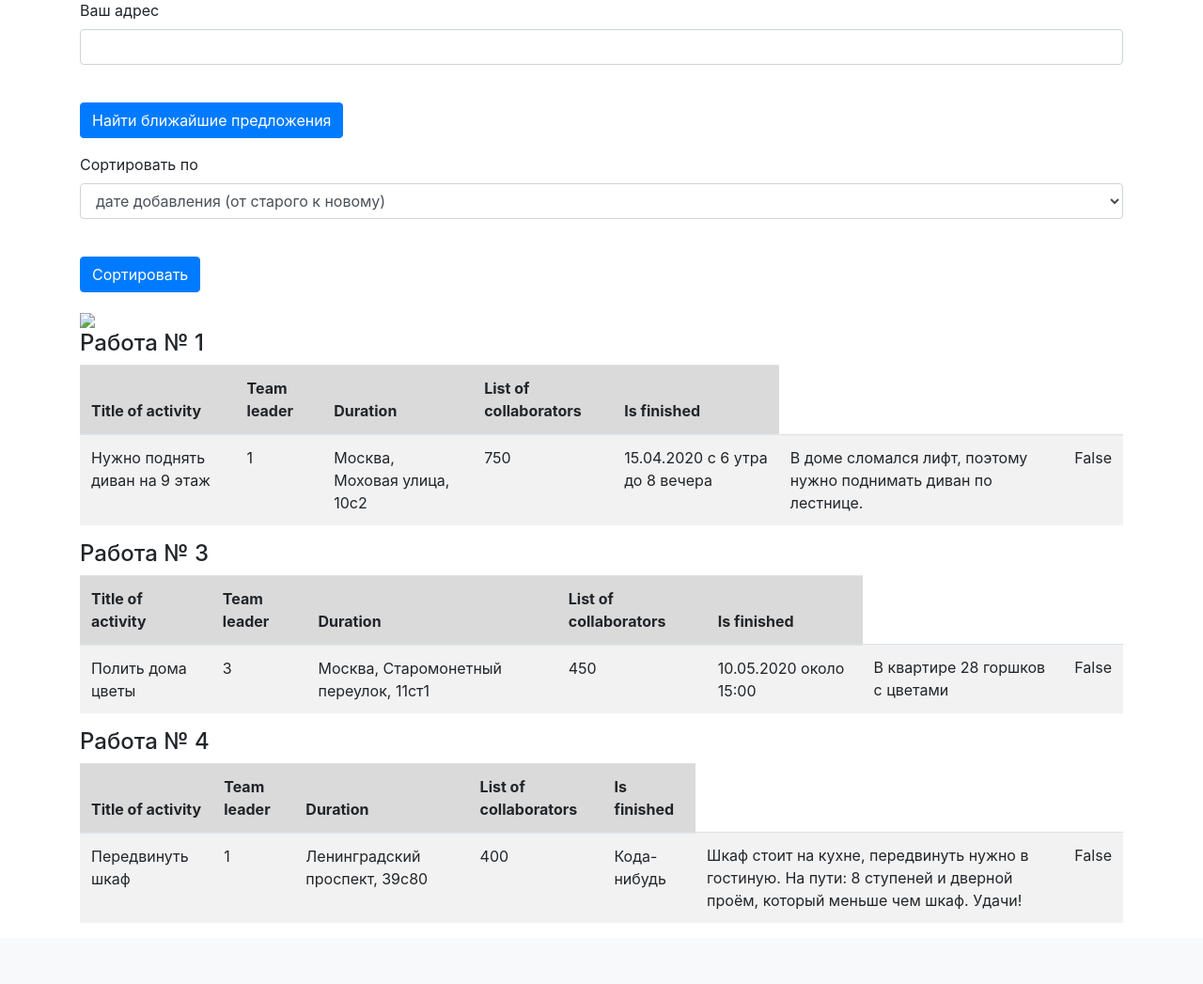
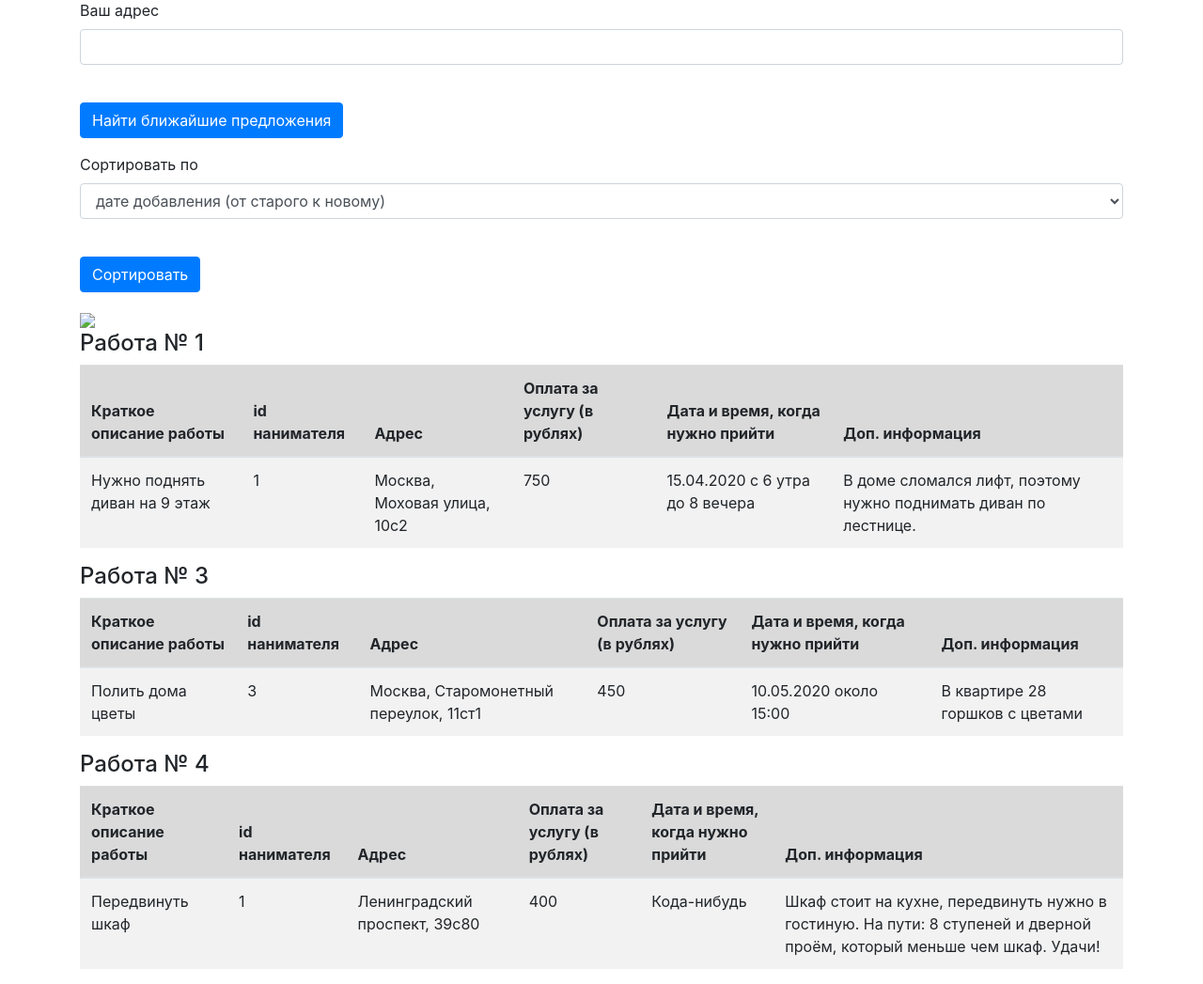
Before and after one commit to tsemkaloalena/web_project, a Flask app: page / in a window 1280 px wide. Shown: the part 119-1166 px from the top of the page at 94% size. Before the commit the page ends 1087 px from the top, so only its background shows below. Run offline with Flask 2, Linux system fonts and the light colour scheme; data comes from the database, SQL or seed files in the repository; data that the repository does not hold is empty; some libraries are stand-ins or nearby versions.

Commit message:
commit 3

```diff
--- a/data/jobs.py
+++ b/data/jobs.py
@@ -30,7 +30,7 @@ class JobsForm(FlaskForm):
     salary = IntegerField("Оплата за услугу (в рублях)", validators=[DataRequired()])
     address = TextAreaField("Адрес", validators=[DataRequired()])
     info = TextAreaField("Доп. информация")
-    coords = TextAreaField("Доп. информация")
+    coords = TextAreaField("Координаты")
     date = TextAreaField("Дата и время, когда нужно прийти", validators=[DataRequired()])
     is_finished = BooleanField("Выполнена ли работа?")
     submit = SubmitField('Готово')
--- a/data/jobs_api.py
+++ b/data/jobs_api.py
@@ -6,6 +6,7 @@ from flask_restful import abort
 from werkzeug.utils import redirect
 
 from data import db_session
+from data.users import User
 from data.jobs import Jobs, JobsForm, AddressJob
 from data.show_map import show, sort_address_jobs, sort_salary_jobs, sort_date_jobs
 
@@ -33,7 +34,8 @@ def index():
                 jobs = sort_date_jobs('down')
     if jobs is None:
         jobs = session.query(Jobs).all()
-    return render_template("index.html", jobs=jobs, image=image, form=form)
+    users = session.query(User).all()
+    return render_template("index.html", jobs=jobs, users=users, image=image, form=form)
 
 
 @blueprint.route("/myjobs")
--- a/templates/index.html
+++ b/templates/index.html
@@ -34,14 +34,18 @@
 {% for item in jobs%}
 {% if item.is_finished == False %}
 <h4>Работа № {{ item.id }}</h4>
+
+
 <table class="table table-striped">
     <thead>
     <tr class="table-active">
-        <th scope="col">Title of activity</th>
-        <th scope="col">Team leader</th>
-        <th scope="col">Duration</th>
-        <th scope="col">List of collaborators</th>
-        <th scope="col">Is finished</th>
+        <th scope="col">Краткое описание работы</th>
+        <th scope="col">id нанимателя</th>
+        <th scope="col">Адрес</th>
+        <th scope="col">Оплата за услугу (в рублях)</th>
+        <th scope="col">Дата и время, когда нужно прийти</th>
+        <th scope="col">Доп. информация</th>
+
     </tr>
     </thead>
     <tbody>
@@ -52,7 +56,6 @@
         <td>{{ item.salary }}</td>
         <td>{{ item.date }}</td>
         <td>{{ item.info }}</td>
-        <td>{{ item.is_finished }}</td>
     </tr>
     </tbody>
 </table>
--- a/templates/jobs.html
+++ b/templates/jobs.html
@@ -1,7 +1,7 @@
 {% extends "base.html" %}
 
 {% block content %}
-<h1>Adding a job</h1>
+<h1>Добавление работы</h1>
 <form action="" method="post">
     {{ form.hidden_tag() }}
     {{ form.csrf_token }}
```
Also changed, not shown: templates/test.html (deleted, +0 -11 lines), 1 other file.
